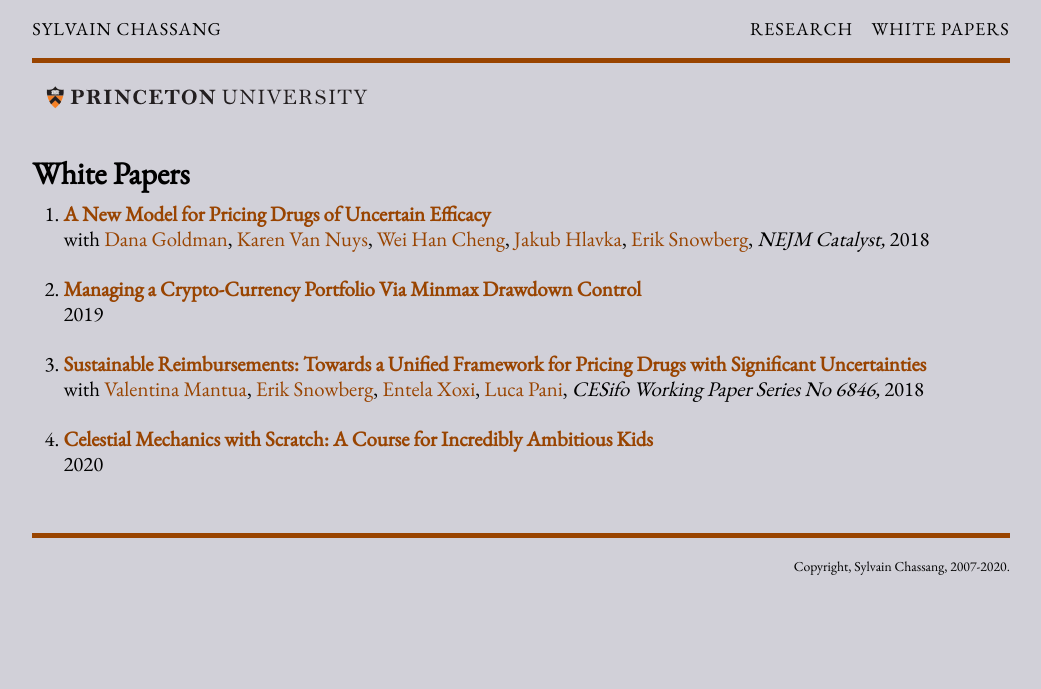
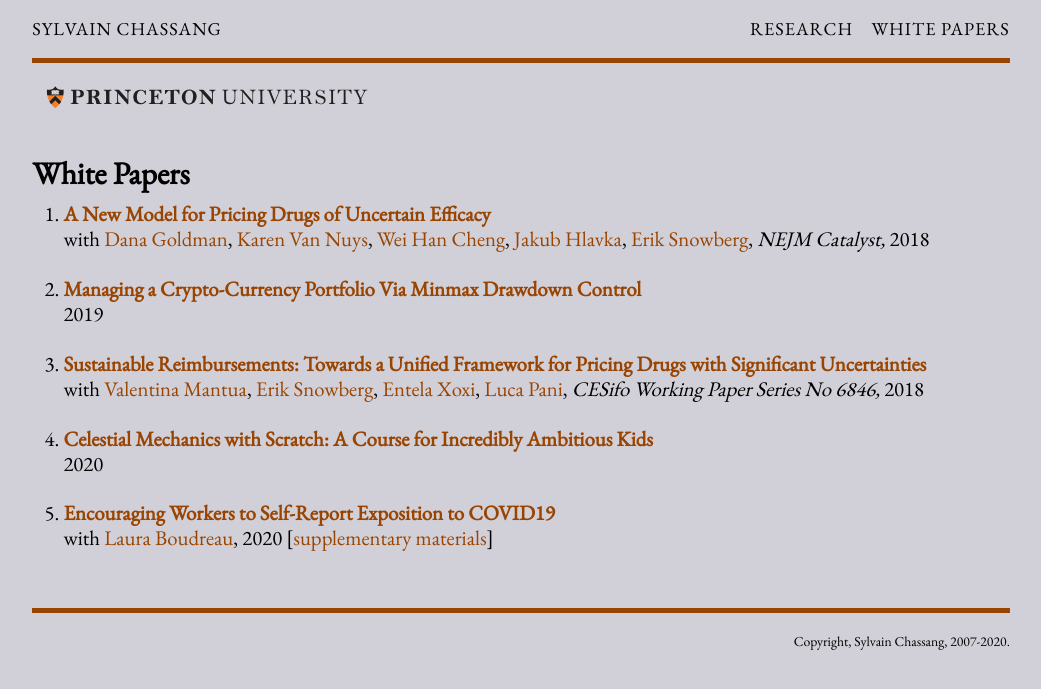
Before and after one commit to sylvaingchassang/chassang.github.io, a Jekyll site: the page built from white_papers.md, in a window 1280 px wide. Shown: the top 689 px of the page, without its empty margins (119-1160 px from the left). Built offline with Jekyll 4.4.1, drawn with Linux system fonts in a browser that asks for light colours.

Commit message:
covid stigma

```diff
--- a/_data/coauthors.yml
+++ b/_data/coauthors.yml
@@ -65,3 +65,6 @@
 j_hlavka:
     name: Jakub Hlavka
     web: https://www.rand.org/about/people/h/hlavka_jakub_p.html
+l_boudreau:
+    name: Laura Boudreau
+    web: https://laura-boudreau.com/
--- a/white_papers.md
+++ b/white_papers.md
@@ -44,6 +44,14 @@
       internal: True
       year: 2020
 
+    - title: "Encouraging Workers to Self-Report Exposition to COVID19"
+      url: "/assets/papers/covid_stigma.pdf"
+      coauthors:
+        - l_boudreau
+      internal: True
+      year: 2020
+      supp: "/assets/papers/random_rotation_implementation_tools.zip"
+
 ---
 <br>
 ## White Papers
```
Also changed, not shown: 2 other files.
